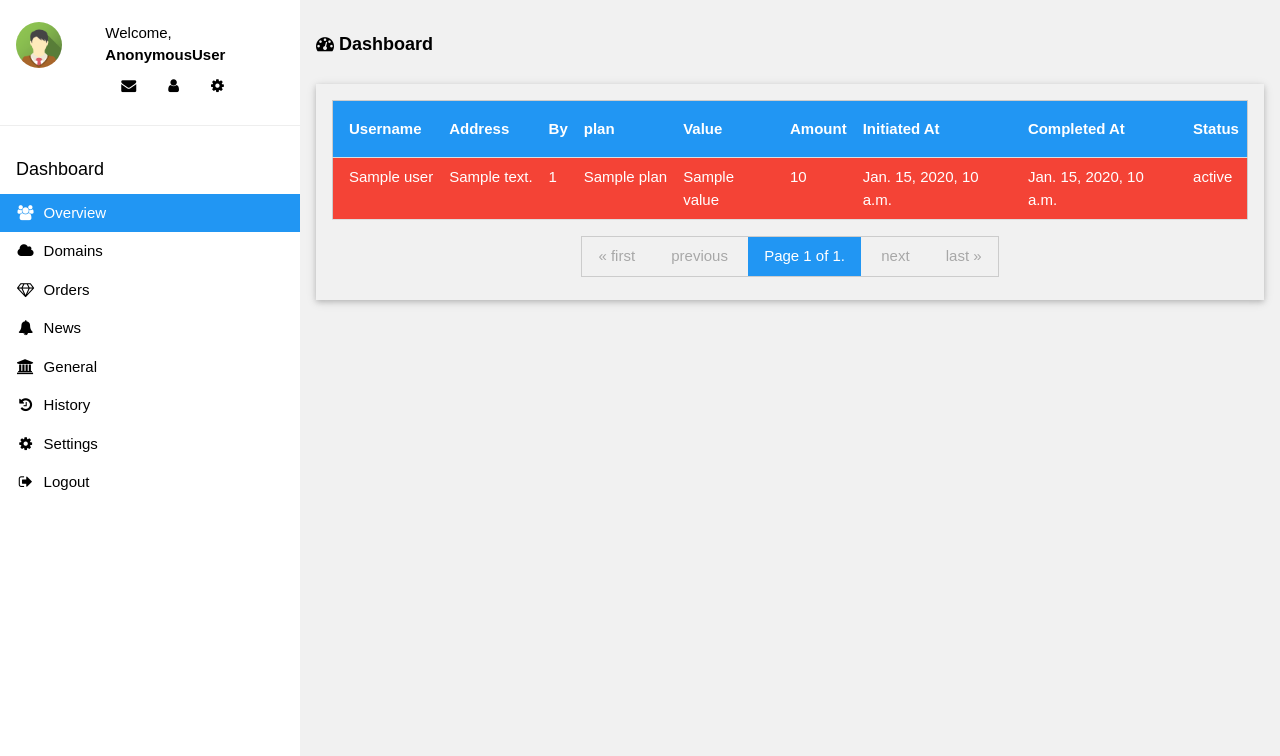
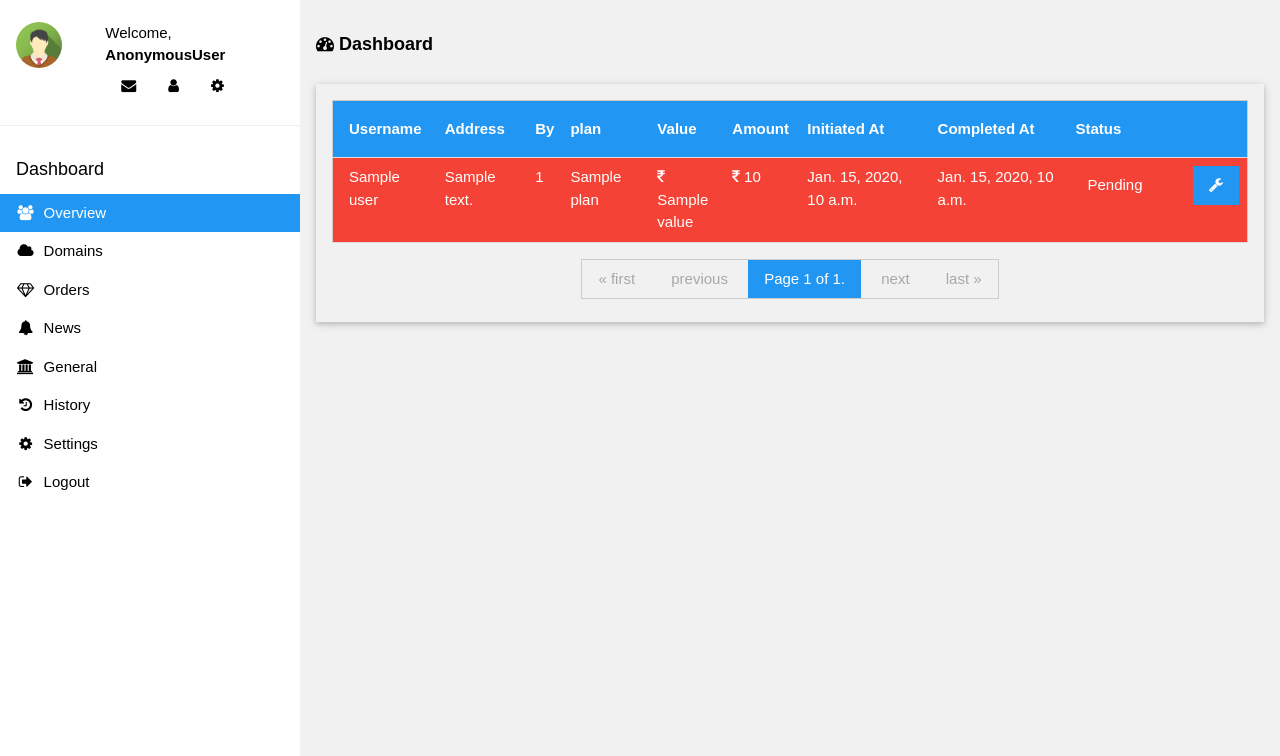
Before and after one commit to priyankdalal/c3swebcom, a Django app: template templates/orders/index.html in a window 1280 px wide. Shown: the part 44-800 px from the top of the page. Run offline with Django 3.2, Linux system fonts and the light colour scheme; the template is opened without the code that fills it: most values are stand-ins (such as "Sample title", 1, 10 or a date in 2020); some web fonts are replaced.

Commit message:
added order status update functionality

```diff
--- a/orders/urls.py
+++ b/orders/urls.py
@@ -3,4 +3,5 @@ from . import views
 
 urlpatterns=[
     path("",views.index,name="index"),
+    path("do-order-status-update",views.order_status_update,name="do-order-status-update"),
 ]
--- /dev/null
+++ b/static/styles/orders/main.css
@@ -0,0 +1,23 @@
+.order-status-cell{
+  width:180px;
+}
+.order-status{
+  padding: 0 12px;
+}
+.order-status,
+.order-status-update{
+  width:112px;
+  line-height: 38px;
+}
+.order-status-update,
+.order-submit-btn{
+  display: none;
+}
+.order-status-cell.edit-mode .order-status-update,
+.order-status-cell.edit-mode .order-submit-btn{
+  display: block;
+}
+.order-status-cell.edit-mode .order-status,
+.order-status-cell.edit-mode .order-update-btn{
+  display: none;
+}
--- a/templates/common/default.html
+++ b/templates/common/default.html
@@ -9,6 +9,7 @@
 <link rel="stylesheet" href="/static/styles/common.css">
 <link rel="stylesheet" href="/static/scripts/lib/lorel/lorel.css">
 <link rel="stylesheet" href="https://cdnjs.cloudflare.com/ajax/libs/font-awesome/4.7.0/css/font-awesome.min.css">
+{% block styles %}{% endblock %}
 <style>
 html,body,h1,h2,h3,h4,h5 {font-family: "Raleway", sans-serif}
 </style>
--- a/templates/orders/index.html
+++ b/templates/orders/index.html
@@ -9,7 +9,7 @@
              <table class="w3-table-all w3-margin-top">
                  <thead>
                      <tr class="w3-blue">
-                         <th>Username</th><th>Address</th><th>By</th><th>plan</th><th>Value</th><th>Amount</th><th>Initiated At</th><th>Completed At</th><th>Status</th>
+                         <th>Username</th><th>Address</th><th>By</th><th>plan</th><th style="width:75px">Value</th><th style="width:75px">Amount</th><th>Initiated At</th><th>Completed At</th><th style="width:180px">Status</th>
                      </tr>
                  </thead>
                  <tbody>
@@ -24,11 +24,23 @@
                              <td>{{ order.user.address }}</td>
                              <td>{{ order.initiator_id }}</td>
                              <td>{{ order.plan }}</td>
-                             <td>{{ order.value }}</td>
-                             <td>{{ order.amount }}</td>
+                             <td><i class="fa fa-inr"></i> {{ order.value }}</td>
+                             <td><i class="fa fa-inr"></i> {{ order.amount }}</td>
                              <td>{{ order.initiated_at }}</td>
                              <td>{{ order.completed_at }}</td>
-                             <td>{{ order.status }}</td>
+                             <td class="order-status-cell" id="td_{{order.id}}">
+                               <div class="w3-left order-status">
+                                 {% if order.status == '1' %} Completed {% else %} Pending {% endif %}
+                               </div>
+                               <div class="w3-left order-status-update">
+                                 <select class="w3-input order-status-select" data-id="{{order.id}}">
+                                   <option value="0" {% if order.status == '1' %} selected {% endif %}>Pending</option>
+                                   <option value="1" {% if order.status == '1' %} selected {% endif %}>Completed</option>
+                                 </select>
+                               </div>
+                               <button class="w3-button w3-blue w3-right order-update-btn"><i class="fa fa-wrench"></i></button>
+                               <button class="w3-button w3-blue w3-right order-submit-btn"><i class="fa fa-arrow-left"></i></button>
+                             </td>
                          </tr>
                      {% endfor %}
                  {% else %}
@@ -58,7 +70,32 @@
         </div>
     </div>
 </div>
+<!-- The Modal -->
+<div id="order_update_modal" class="w3-modal payment-modal">
+  <div class="w3-modal-content w3-animate-bottom">
+    <div class="w3-container">
+      <div class="w3-container w3-row">
+        <div class="w3-col l12 m12">
+          <h3>Do you really want update?</h3>
+          <span class="w3-button w3-display-topright modal-close">&times;</span>
+      </div>
+      </div>
+      <div class="w3-container">
+        <div class="w3-row w3-panel">
+          <div class="w3-bar">
+            <button type="submit" class="w3-button padding-large w3-blue w3-right" id="order_update_confirmation">Yes</button>
+            <button type="reset"class="w3-button padding-large w3-red w3-right w3-margin-right modal-cancel">No</button>
+          </div>
+        </div>
+      </div>
+
+    </div>
+  </div>
+</div>
+{% endblock %}
+{% block styles %}
+<link rel="stylesheet" href="/static/styles/orders/main.css">
 {% endblock %}
 {% block scripts%}
-<!--<script src="/static/scripts/order.js"></script>-->
+<script src="/static/scripts/order.js"></script>
 {% endblock %}
```
Also changed, not shown: orders/views.py (+22 -0 lines), static/scripts/order.js (added, +46 -0 lines).
